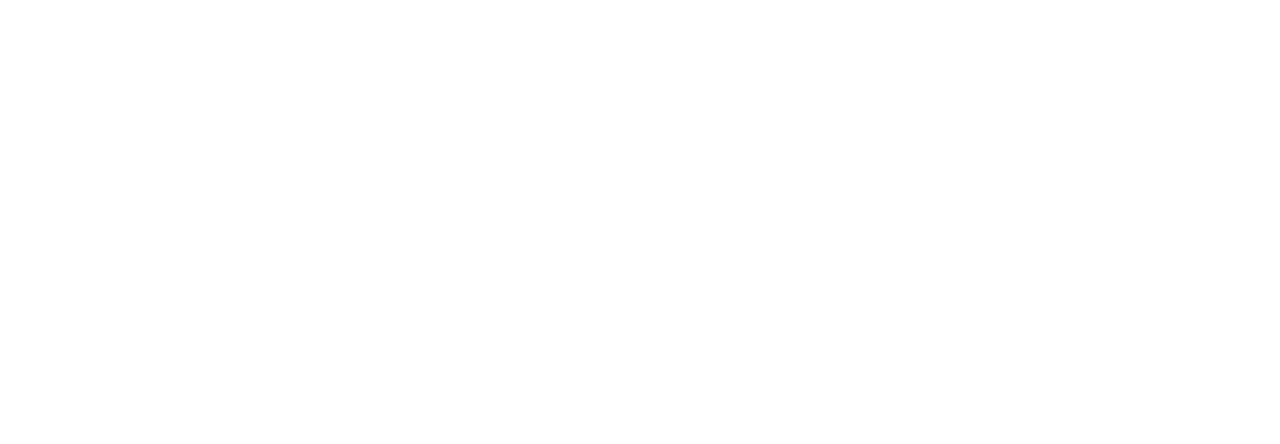
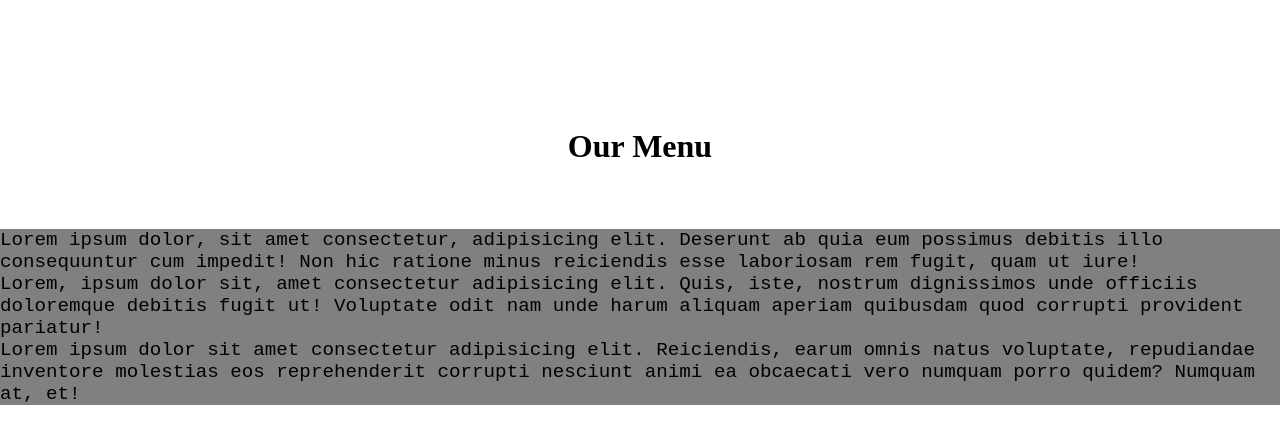
Before and after one commit to kerbecs/Coursera, a plain HTML site: page index.html in a window 1280 px wide. Drawn offline with Linux system fonts and the light colour scheme.

Commit message:
Version2

```diff
--- a/css/styles.css
+++ b/css/styles.css
@@ -1,5 +1,23 @@
+body{
+    margin: auto;
+}
 
-
+* {
+    box-sizing: border-box;
+}
+article{
+    background-color: gray;
+    color:  black;
+    font-family: 'Courier New', Courier, monospace;
+    font-size: 120%;
+}
+.menu{
+    font-size: 2em;
+    font-weight: 700;
+    text-align: center;
+    margin-top: 10%;
+    margin-bottom: 5%;
+}
 
 @media (min-width: 992px){
 
--- a/index.html
+++ b/index.html
@@ -5,6 +5,32 @@
         <link rel="stylesheet" type="text/css" href="css/styles.css"/>
     </head>
     <body>
-
+    <header>
+        <div class="menu">Our Menu</div>
+    </header>
+    <section>
+        <article>
+            <div>
+                Lorem ipsum dolor, sit amet consectetur, adipisicing elit.
+                 Deserunt ab quia eum possimus debitis illo consequuntur cum impedit!
+                  Non hic ratione minus reiciendis esse laboriosam rem
+                   fugit, quam ut iure!
+            </div>
+        </article>
+        <article>
+            <div>
+                Lorem, ipsum dolor sit, amet consectetur adipisicing elit. Quis,
+                iste, nostrum dignissimos unde officiis doloremque debitis fugit ut! Voluptate odit nam unde
+                 harum aliquam aperiam quibusdam quod corrupti provident pariatur!
+            </div>
+        </article>
+        <article>
+            <div>
+                Lorem ipsum dolor sit amet consectetur adipisicing elit. Reiciendis,
+                earum omnis natus voluptate, repudiandae inventore molestias eos reprehenderit corrupti
+                nesciunt animi ea obcaecati vero numquam porro quidem? Numquam at, et!
+            </div>
+        </article>
+    </section>
     </body>
 </html>
```
